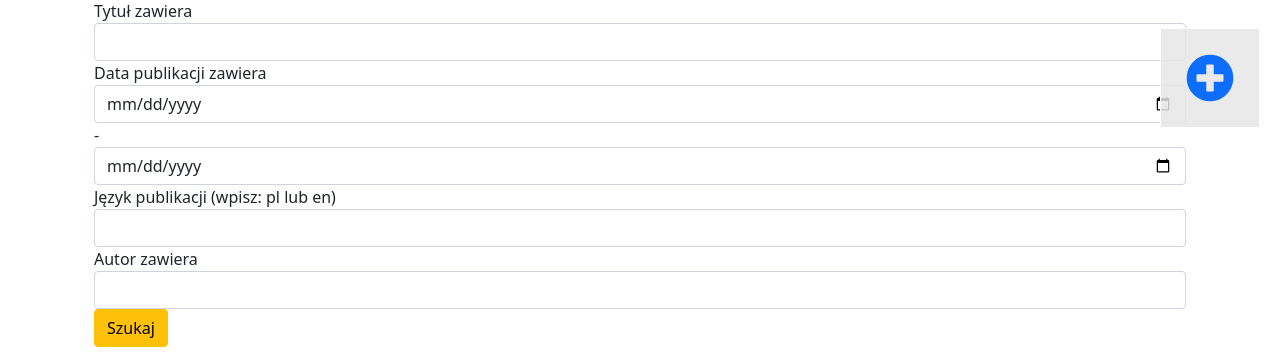
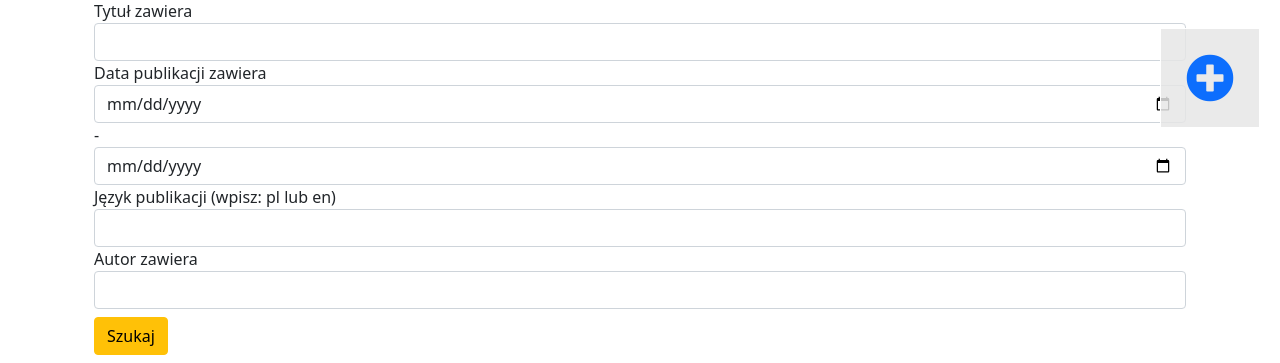
Before and after one commit to Native856/portsg.pl, a Django app: page /book_table in a window 1280 px wide. Shown: the part 272-635 px from the top of the page. Run offline with Django 3.2, Linux system fonts and the light colour scheme; data that the repository does not hold is empty; some libraries are stand-ins or nearby versions; some web fonts are replaced.

Commit message:
Update book_table.html

```diff
--- a/BookProject/BookApp/templates/BookApp/book_table.html
+++ b/BookProject/BookApp/templates/BookApp/book_table.html
@@ -28,7 +28,7 @@
     <div class="container">
         <form method="get">
             {{ my_filter.form|crispy }}
-            <button class="btn btn-warning" type="submit">Szukaj</button>
+            <button class="btn btn-warning mt-2" type="submit">Szukaj</button>
         </form>
     </div>
     <table class="table table-hover table-colors mt-3">
```
